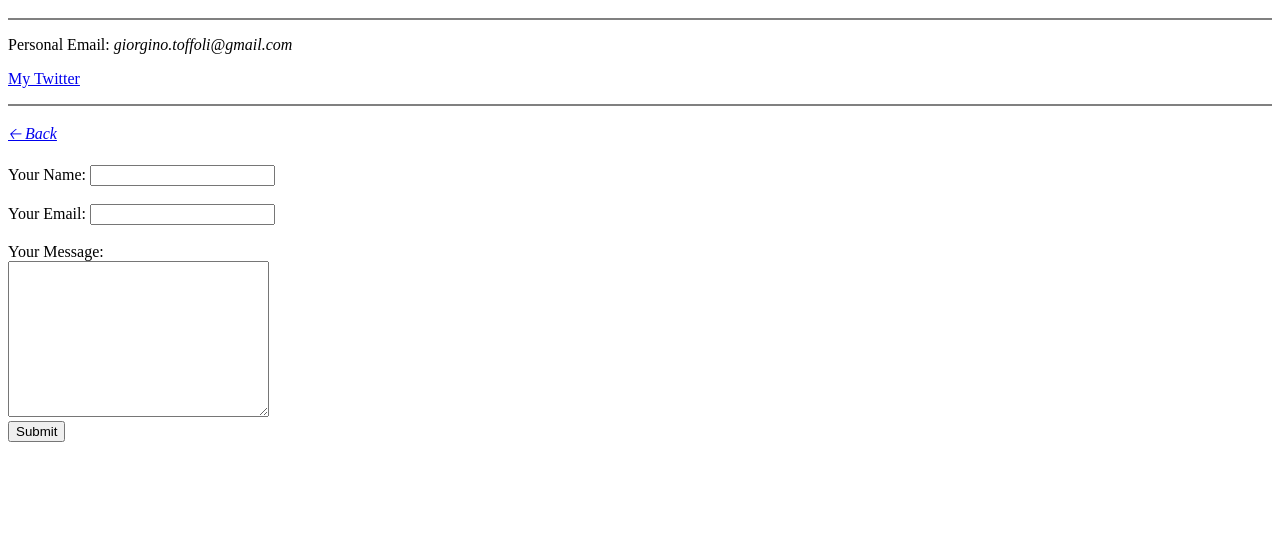
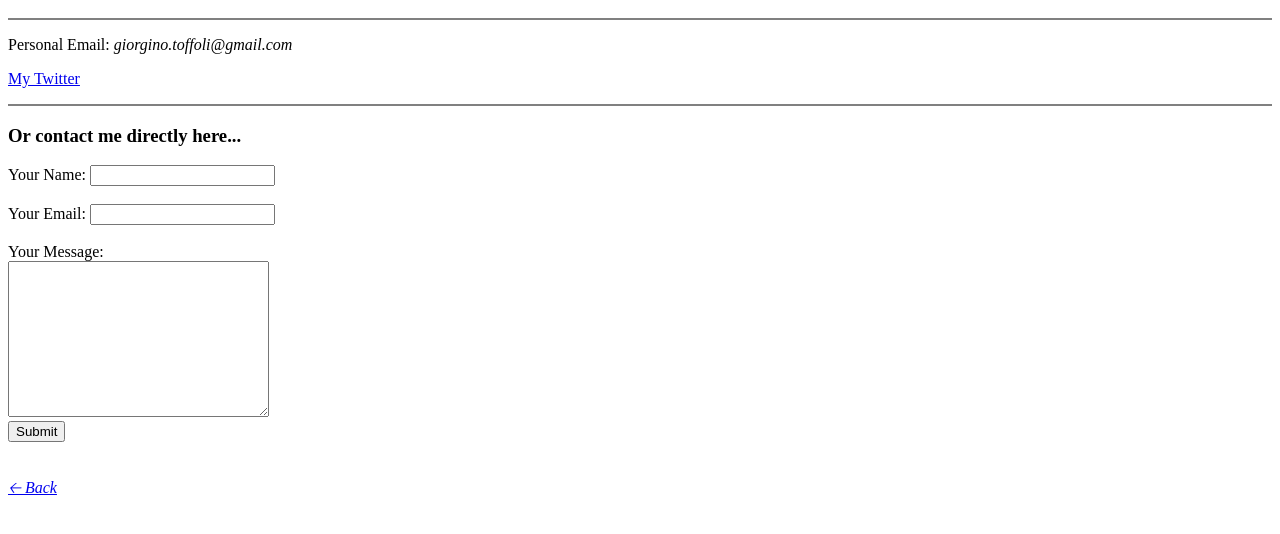
Before and after one commit to GiorgioToffoli/old-site, a plain HTML site: page ContactMe.html in a window 1280 px wide. Shown: the part 110-644 px from the top of the page. Drawn offline with Linux system fonts and the light colour scheme.

Commit message:
Add files via upload

```diff
--- a/ContactMe.html
+++ b/ContactMe.html
@@ -12,8 +12,8 @@
     <p>Personal Email:<em> giorgino.toffoli@gmail.com</em></p>
     <p><a href="https://twitter.com/GiorgioWasTaken">My Twitter</a></p>
     <hr noshade="1">
-    <p><a href="index.html"><em>🡠 Back</em></a></p>
 
+<H3>Or contact me directly here...</H3>
     <form action="mailto:giorgino.toffoli@gmail.com" method="post" enctype="text/plain">
         <label>Your Name:</label>
         <input type="text" name="yourName" id="">
@@ -29,5 +29,7 @@
         <br>
         <input type="submit" name="">
     </form>
+    <br>
+    <p><a href="index.html"><em>🡠 Back</em></a></p>
 </body>
 </html>
```
